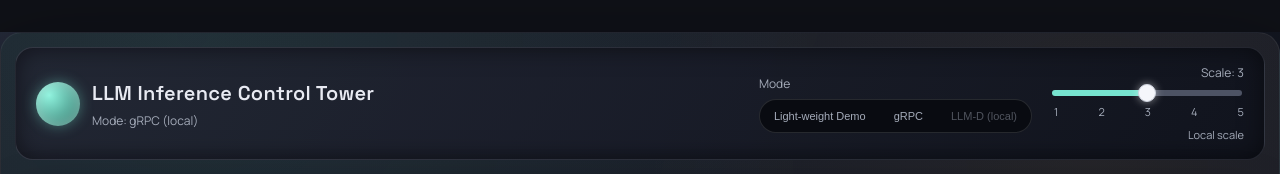
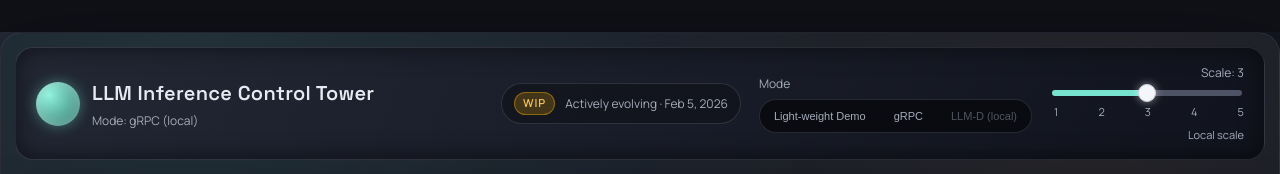
Before and after one commit to Subramanyam6/vLLM_llm-d_InferenceControlTower, a React app in the folder frontend/: page / in a window 1280 px wide. Shown: the top 174 px of the page. Built offline with nearby package versions, Linux system fonts and the light colour scheme; no server answers; the HTML template or start-up script is replaced by a standard one.

Commit message:
Add WIP banner with dynamic date

```diff
--- a/frontend/src/App.css
+++ b/frontend/src/App.css
@@ -27,6 +27,29 @@
   border: 1px solid rgba(255, 255, 255, 0.08);
   box-shadow: inset 0 0 24px rgba(0, 0, 0, 0.5);
   margin-bottom: 16px;
+}
+
+.wip-note {
+  display: inline-flex;
+  align-items: center;
+  gap: 10px;
+  padding: 8px 12px;
+  border-radius: 999px;
+  border: 1px solid rgba(255, 255, 255, 0.12);
+  background: rgba(18, 20, 28, 0.8);
+  color: var(--muted);
+  font-size: 12px;
+}
+
+.wip-pill {
+  padding: 2px 8px;
+  border-radius: 999px;
+  font-size: 11px;
+  font-weight: 700;
+  letter-spacing: 0.08em;
+  background: rgba(255, 179, 0, 0.2);
+  color: #f7c35f;
+  border: 1px solid rgba(255, 179, 0, 0.4);
 }
 
 
--- a/frontend/src/App.jsx
+++ b/frontend/src/App.jsx
@@ -389,8 +389,19 @@ function App() {
 
       <rect x="156" y="158" width="18" height="18" rx="6" fill="#0e1414" stroke="#2a2f2f" strokeWidth="3" />
       <circle cx="165" cy="167" r="4" fill="#8ff7b5" filter={`url(#${idPrefix}-glowG)`} />
+
+      <rect x="92" y="218" width="26" height="22" rx="8" fill="#1b2323" stroke="#2b3232" strokeWidth="4" />
+      <rect x="138" y="218" width="26" height="22" rx="8" fill="#1b2323" stroke="#2b3232" strokeWidth="4" />
+      <rect x="88" y="236" width="34" height="10" rx="5" fill="#0e1414" stroke="#2a2f2f" strokeWidth="3" />
+      <rect x="134" y="236" width="34" height="10" rx="5" fill="#0e1414" stroke="#2a2f2f" strokeWidth="3" />
     </svg>
   )
+
+  const todayLabel = new Intl.DateTimeFormat(undefined, {
+    month: 'short',
+    day: 'numeric',
+    year: 'numeric',
+  }).format(new Date())
 
   return (
     <div className="shell">
@@ -401,6 +412,10 @@ function App() {
             <h1>LLM Inference Control Tower</h1>
             <p className="subtitle">Mode: {modeLabel}</p>
           </div>
+        </div>
+        <div className="wip-note">
+          <span className="wip-pill">WIP</span>
+          <span>Actively evolving · {todayLabel}</span>
         </div>
         <div className="mode-switch">
           <span>Mode</span>
```
